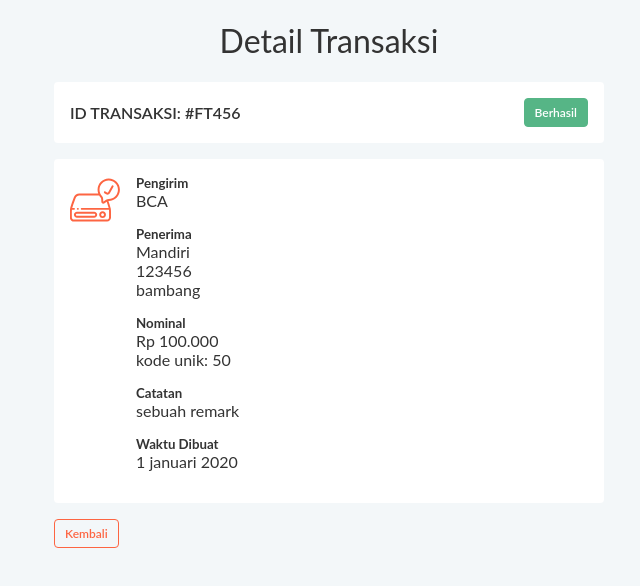
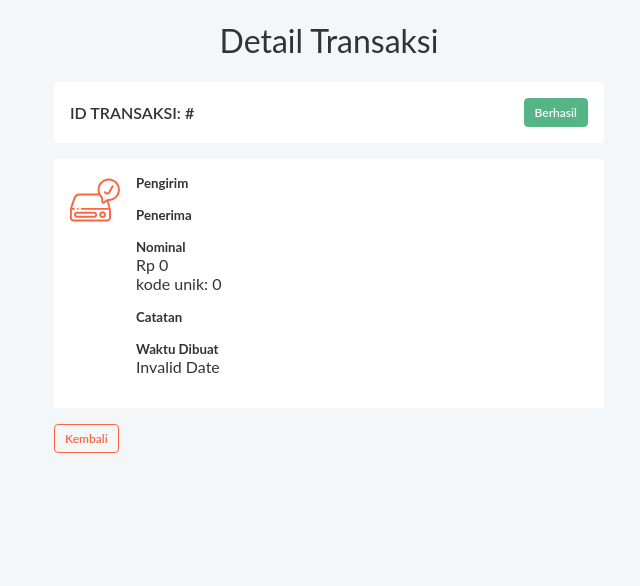
Before and after one commit to jojoalmost/transaction, a React (Create React App) app: page /1/detail in a window 1280 px wide. Shown: the top 586 px of the page, without its empty margins (311-951 px from the left). Built offline with nearby package versions, Linux system fonts and the light colour scheme.

Commit message:
set value detail

```diff
--- a/src/modules/transaction/detail.tsx
+++ b/src/modules/transaction/detail.tsx
@@ -1,17 +1,36 @@
-import React, {FC} from "react";
+import React, {FC, useEffect, useState} from "react";
 import Button from "../../components/Button";
-import {useHistory} from "react-router-dom";
+import {useHistory, useParams} from "react-router-dom";
 import {ReactComponent as Harddrive} from "../../assets/harddrive.svg";
-import {toIdrCurrency} from "../../utils/helper";
+import {dateToLocaleString, toIdrCurrency} from "../../utils/helper";
+import {TransactionInterface, TransactionStatus} from "../../interfaces/transaction";
 
 const Detail: FC = props => {
+    const [transaction, setTransaction] = useState<TransactionInterface>({
+        account_number: '',
+        amount: 0,
+        beneficiary_bank: '',
+        beneficiary_name: '',
+        completed_at: '',
+        created_at: '',
+        fee: 0,
+        id: '',
+        remark: '',
+        sender_bank: '',
+        status: 'SUCCESS',
+        unique_code: 0,
+    });
     const history = useHistory();
+    // const {id} = useParams();
+    useEffect(() => {
+
+    }, []);
     return (
         <>
             <h1 className="title">Detail Transaksi</h1>
             <div className="card-detail-info" style={{alignItems: "center", marginBottom: 16}}>
                 <div className="text-uppercase" style={{flex: 1, fontWeight: 600}}>
-                    id transaksi: #FT456
+                    id transaksi: #{transaction?.id}
                 </div>
                 <div>
                     <Button status={"SUCCESS"}
@@ -24,30 +43,30 @@ const Detail: FC = props => {
                 <div>
                     <div className="detail-info">
                         <h5>Pengirim</h5>
-                        <div>BCA</div>
+                        <div>{transaction?.sender_bank}</div>
                     </div>
 
                     <div className="detail-info">
                         <h5>penerima</h5>
-                        <div className="text-capitalize">mandiri</div>
-                        <div>123456</div>
-                        <div>bambang</div>
+                        <div>{transaction?.beneficiary_bank}</div>
+                        <div>{transaction?.account_number}</div>
+                        <div>{transaction?.beneficiary_name}</div>
                     </div>
 
                     <div className="detail-info">
                         <h5>nominal</h5>
-                        <div>{toIdrCurrency(100000)}</div>
-                        <div>kode unik: 50</div>
+                        <div>{toIdrCurrency(transaction?.amount)}</div>
+                        <div>kode unik: {transaction?.unique_code}</div>
                     </div>
 
                     <div className="detail-info">
                         <h5>catatan</h5>
-                        <div>sebuah remark</div>
+                        <div>{transaction?.remark}</div>
                     </div>
 
                     <div className="detail-info">
                         <h5>waktu dibuat</h5>
-                        <div>1 januari 2020</div>
+                        <div>{dateToLocaleString(transaction?.created_at)}</div>
                     </div>
                 </div>
             </div>
```
